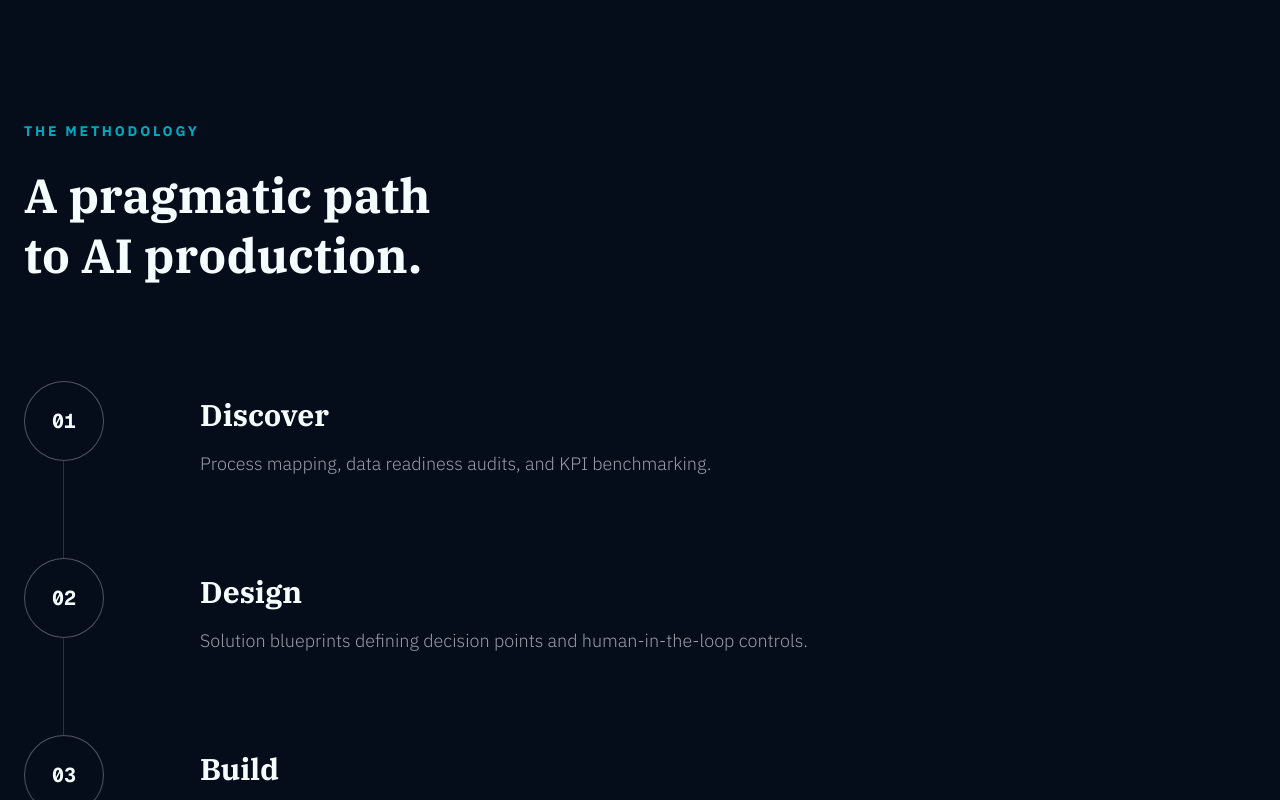
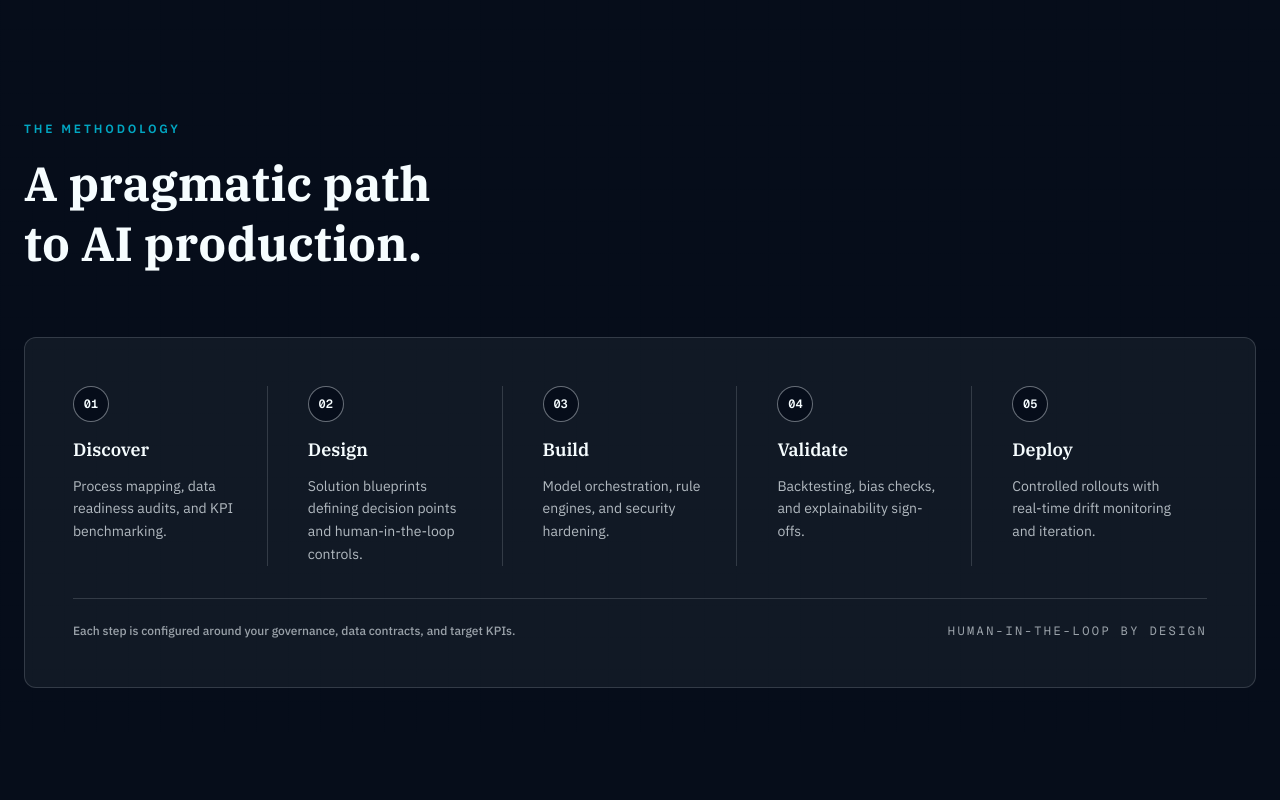
Before and after one commit to RohanYashraj/maestrosai.in, a Next.js app: page / in a window 1280 px wide. Shown: the part 2260-3060 px from the top of the page. Built offline with nearby package versions, Linux system fonts and the light colour scheme.

Commit message:
updated howitworks page

```diff
--- a/components/marketing/HowItWorks.tsx
+++ b/components/marketing/HowItWorks.tsx
@@ -13,46 +13,56 @@ interface HowItWorksProps {
 
 export function HowItWorks({ title, steps }: HowItWorksProps) {
   return (
-    <section className="relative py-24 md:py-32 bg-ink text-surface overflow-hidden">
-      {/* Subtle grid background */}
-      <div className="pointer-events-none absolute inset-x-0 -top-1/2 h-[140%] bg-grid-elevated opacity-[0.06]" />
+    <section className="relative overflow-hidden bg-ink text-surface py-24 md:py-32">
+      {/* Actuarial grid backdrop */}
+      <div className="pointer-events-none absolute inset-x-0 -top-1/2 h-[140%] bg-grid-elevated opacity-[0.08]" />
 
       <Container className="relative z-10">
-        <div className="max-w-3xl mb-24">
-          <span className="text-sm font-bold tracking-[0.2em] text-accent uppercase block mb-6">
+        <div className="mb-16 max-w-3xl">
+          <span className="mb-4 block text-xs font-semibold uppercase tracking-[0.24em] text-accent">
             The Methodology
           </span>
-          <h2 className="text-balance text-3xl md:text-5xl font-serif font-bold leading-tight">
+          <h2 className="text-balance text-3xl font-serif font-bold leading-tight md:text-5xl">
             {title}
           </h2>
         </div>
 
-        <div className="relative">
-          {/* Connecting line */}
-          <div className="absolute left-[39px] top-0 h-full w-px bg-surface/15 hidden md:block" />
-
-          <div className="space-y-20">
+        <div className="relative rounded-xl border border-surface/15 bg-surface/5 p-6 md:p-10 lg:p-12">
+          <div className="grid gap-10 md:grid-cols-5">
             {steps.map((item, index) => (
               <div
                 key={index}
-                className="relative flex flex-col md:flex-row gap-8 md:gap-24 items-start group"
+                className="group relative flex flex-col gap-4 border-b border-surface/15 pb-8 last:border-none md:border-b-0 md:border-r md:pb-0 md:pr-8 last:md:border-none"
               >
-                <div className="shrink-0 relative z-10">
-                  <div className="w-20 h-20 rounded-full bg-ink border border-surface/30 flex items-center justify-center text-xl font-mono font-bold group-hover:border-accent group-hover:text-accent transition-all duration-300">
+                {/* Step badge */}
+                <div className="flex items-center gap-3">
+                  <div className="flex h-9 w-9 items-center justify-center rounded-full border border-surface/40 bg-ink text-xs font-mono font-semibold text-surface group-hover:border-accent group-hover:text-accent transition-colors">
                     {item.step}
                   </div>
                 </div>
 
-                <div className="max-w-2xl pt-4">
-                  <h3 className="text-2xl md:text-3xl font-serif font-bold mb-4 group-hover:translate-x-2 transition-transform">
+                {/* Title + description */}
+                <div className="space-y-3">
+                  <h3 className="text-base font-serif font-semibold leading-snug md:text-lg">
                     {item.title}
                   </h3>
-                  <p className="text-lg text-surface/60 leading-relaxed font-light">
+                  <p className="text-sm leading-relaxed text-surface/70">
                     {item.description}
                   </p>
                 </div>
+
               </div>
             ))}
+          </div>
+
+          {/* Legend */}
+          <div className="mt-8 flex flex-col gap-3 border-t border-surface/15 pt-6 text-xs text-surface/60 md:flex-row md:items-center md:justify-between">
+            <p className="font-medium">
+              Each step is configured around your governance, data contracts, and target KPIs.
+            </p>
+            <p className="font-mono uppercase tracking-[0.2em]">
+              Human-in-the-loop by design
+            </p>
           </div>
         </div>
       </Container>
```
